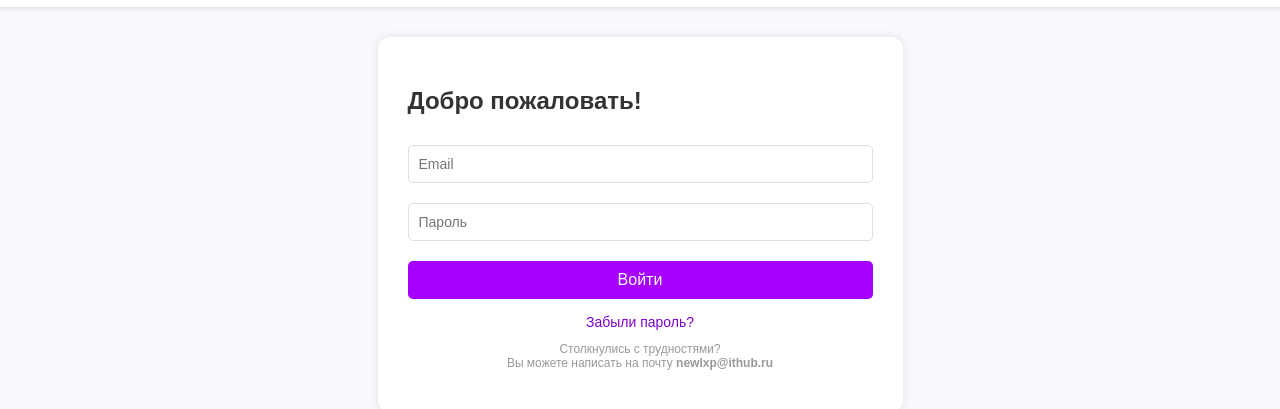
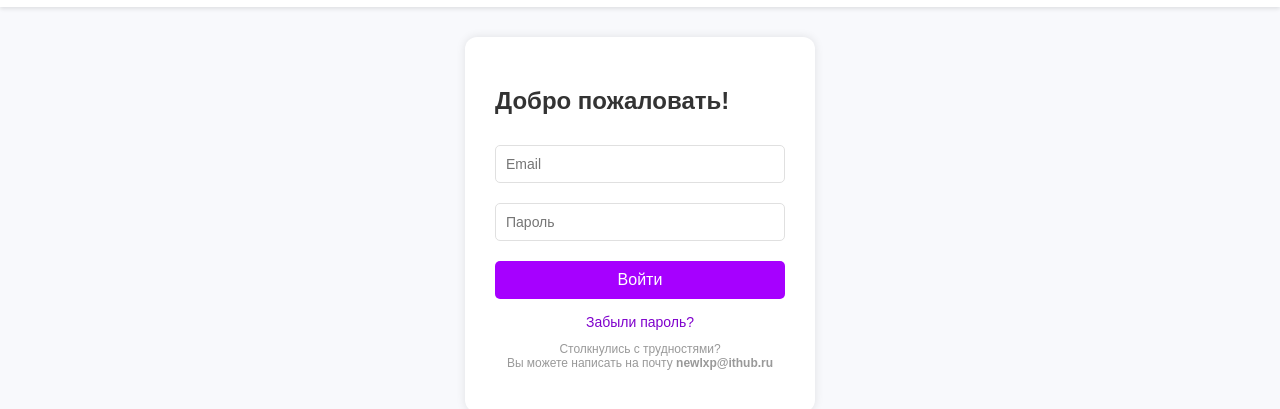
Before and after one commit to Jidokexe/FisherNew, a plain HTML site: page index.html in a window 1280 px wide. Shown: the part 63-472 px from the top of the page. Drawn offline with Linux system fonts and the light colour scheme.

Commit message:
Update index.html

```diff
--- a/index.html
+++ b/index.html
@@ -61,7 +61,7 @@
             border-radius: 12px;
             box-shadow: 0 0 10px rgba(0, 0, 0, 0.1);
             padding: 30px;
-            width: 525px;
+            width: 350px;
             text-align: center;
             margin-top: 100px;
             box-sizing: border-box;
```
